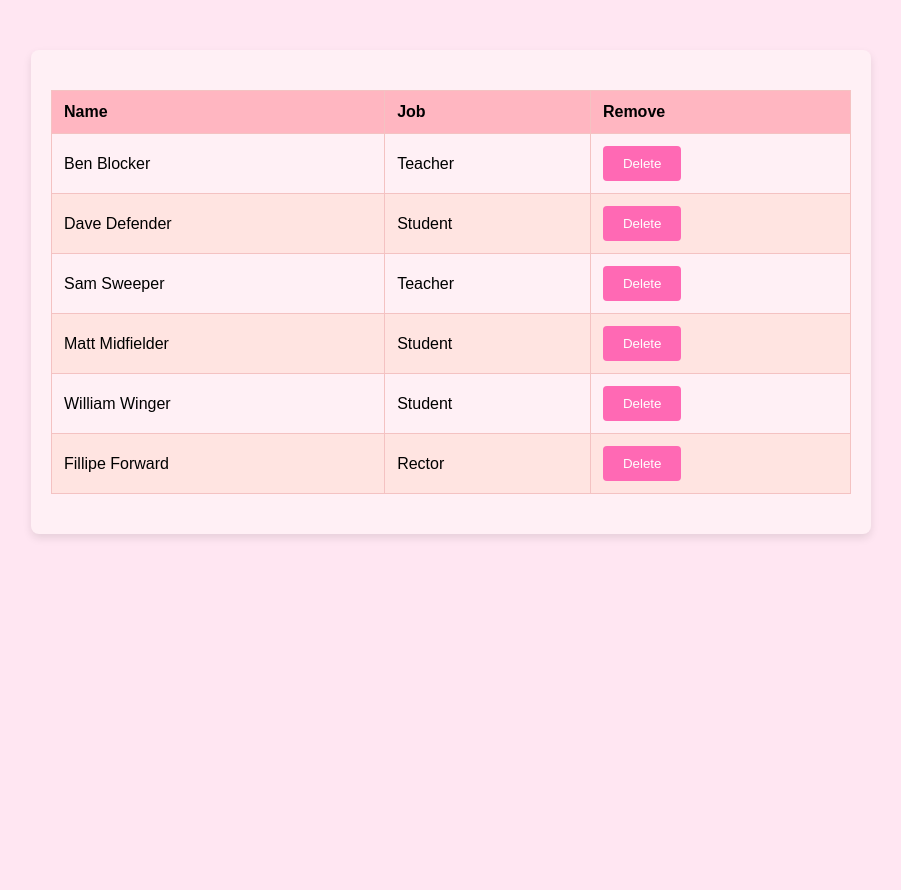
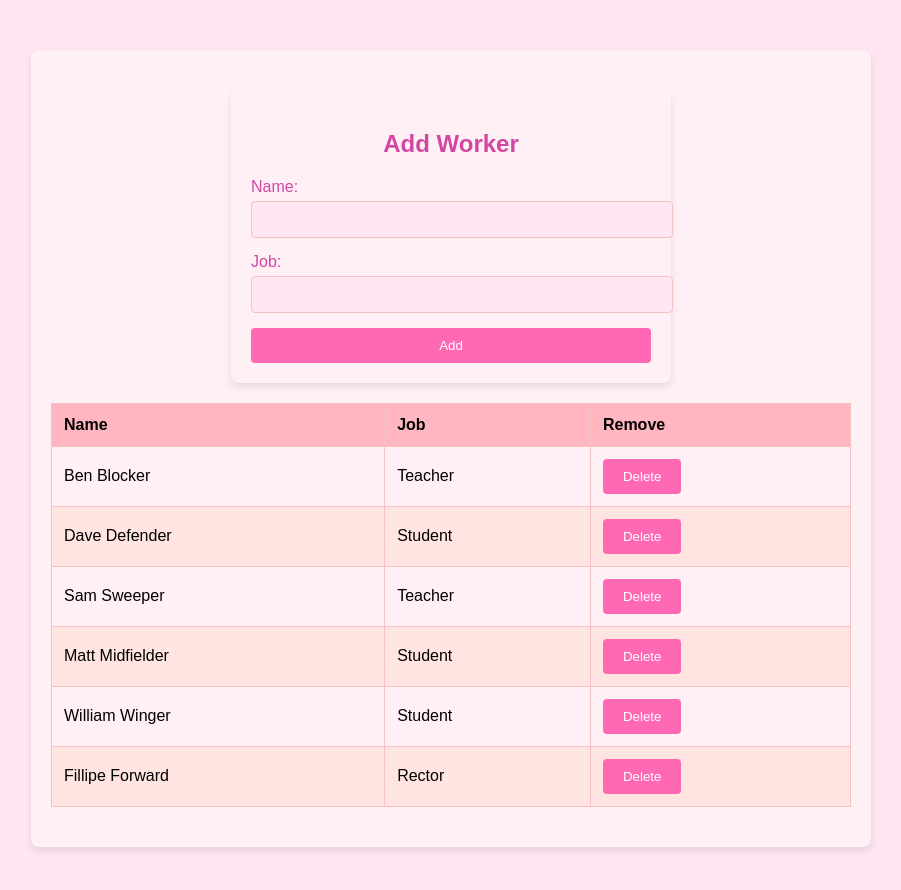
Before and after one commit to kitty-killer/reactt, a React (Create React App) app: page / in a window 1280 px wide. Shown: the top 890 px of the page, without its empty margins (189-1090 px from the left). Before the commit the page ends 800 px from the top, so only its background shows below. Built offline with nearby package versions, Linux system fonts and the light colour scheme.

Commit message:
Добавлена форма для добавления записей и стили для неё (лабораторная работа 2,18.09.2024)

```diff
--- a/src/App.js
+++ b/src/App.js
@@ -2,6 +2,7 @@ import './App.css';
 import WorkerAPI from "./api/service";
 import Table from "./Table";
 import { useState } from "react";
+import Form from "./Form";
 
 
 const initialWorkers = WorkerAPI.all();
@@ -14,8 +15,16 @@ function App() {
       setWorkers(workers.filter((worker) => worker.id !== id));
     }
   };
+
+  const addWorker = (worker) => {
+    WorkerAPI.add(worker);
+    setWorkers([...workers, worker]);
+  };
+
+
   return (
     <div className="App">
+      <Form addWorker={addWorker} />
       <Table workers={workers} delWorker={delWork} />
     </div>
   );
--- /dev/null
+++ b/src/Form.css
@@ -0,0 +1,51 @@
+.add-worker-form {
+    background-color: #fff0f5;
+    padding: 20px;
+    border-radius: 8px;
+    box-shadow: 0 4px 8px rgba(0, 0, 0, 0.1);
+    max-width: 400px;
+    margin: 20px auto;
+    display: flex;
+    flex-direction: column;
+    align-items: center;
+  }
+
+  .add-worker-form h2 {
+    color: #d147a3;
+    text-align: center;
+    margin-bottom: 20px;
+  }
+
+  .add-worker-form div {
+    width: 100%;
+    margin-bottom: 15px;
+  }
+
+  .add-worker-form label {
+    display: block;
+    margin-bottom: 5px;
+    color: #d147a3;
+  }
+
+  .add-worker-form input {
+    width: 100%;
+    padding: 10px;
+    border: 1px solid #f4c2c2;
+    border-radius: 4px;
+    background-color: #ffe6f2;
+  }
+
+  .add-worker-form button {
+    width: 100%;
+    padding: 10px;
+    color: #fff;
+    background-color: #ff69b4;
+    border: none;
+    border-radius: 4px;
+    cursor: pointer;
+    transition: background-color 0.3s ease;
+  }
+
+  .add-worker-form button:hover {
+    background-color: #ff1493;
+  }
--- /dev/null
+++ b/src/Form.js
@@ -0,0 +1,42 @@
+import { useState } from "react";
+import './Form.css';
+
+function Form({ addWorker }) {
+  const [name, setName] = useState('');
+  const [job, setJob] = useState('');
+
+  const handleSubmit = (e) => {
+  e.preventDefault();
+    const newWorker = { id: Date.now(), name, job };
+    addWorker(newWorker);
+    setName('');
+    setJob('');
+  };
+
+  return (
+    <form onSubmit={handleSubmit} className="add-worker-form">
+      <h2>Add Worker</h2>
+      <div>
+        <label>Name:</label>
+        <input
+          type="text"
+          value={name}
+          onChange={(e) => setName(e.target.value)}
+          required
+        />
+      </div>
+      <div>
+        <label>Job:</label>
+        <input
+          type="text"
+          value={job}
+          onChange={(e) => setJob(e.target.value)}
+          required
+        />
+      </div>
+      <button type="submit">Add</button>
+    </form>
+  );
+}
+
+export default Form;
```
